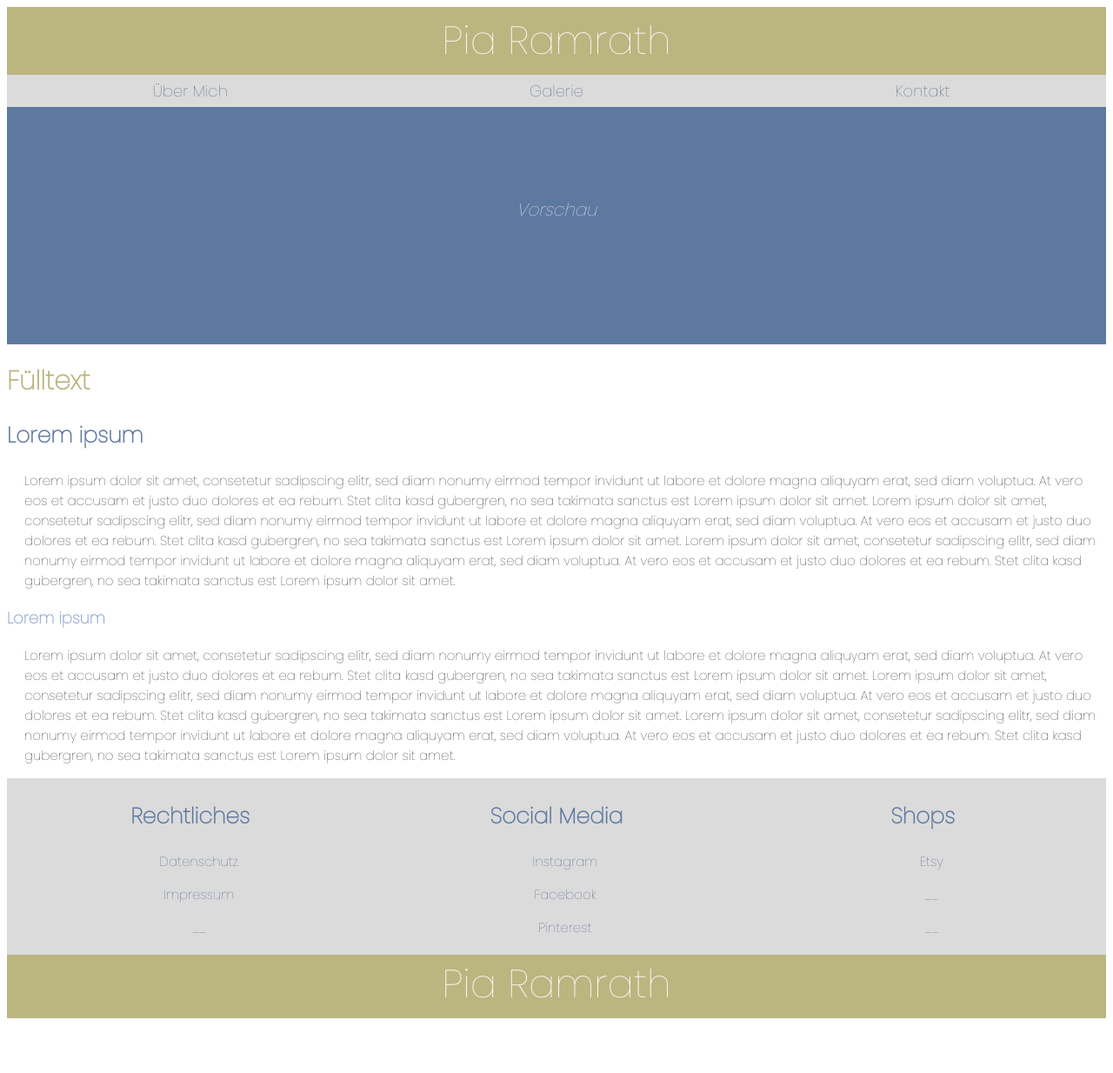
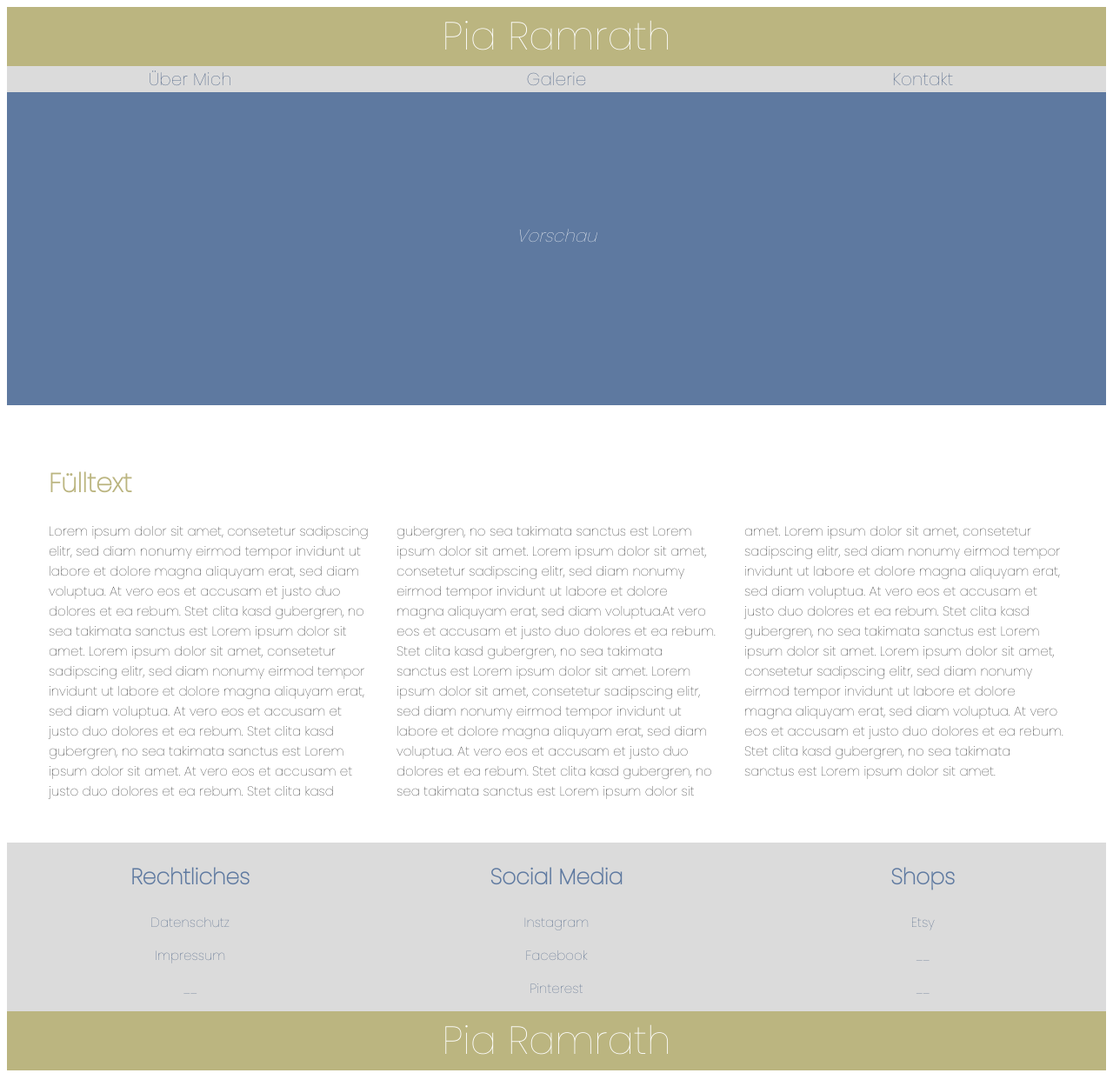
Before and after one commit to pia180316/simplified-setup, a website: page index.html in a window 1280 px wide. Shown: the whole page at 87% size. Before the commit the page ends 1179 px from the top, so only its background shows below. Drawn offline with Linux system fonts and the light colour scheme.

Commit message:
Simplified-setup-pia

```diff
--- a/body.css
+++ b/body.css
@@ -3,7 +3,7 @@
 
 /* Vorschau für Bilder */
 .vorschau {
-    padding:140px;
+    padding:9em;
     text-align: center;
     color: var(--color-white);
     background:var(--color-secondary);
@@ -11,3 +11,13 @@
     font-size: 20px;
     font-style: italic;
 }
+
+/* Fülltext */
+.fülltext {
+    padding: 3em;
+}
+.fliestext {
+    column-count: 3;
+    column-gap: 2em;
+    column-rule-color: var(--color-primary);
+}
--- a/header&footer.css
+++ b/header&footer.css
@@ -3,7 +3,7 @@
 
 /* Logo */
 .logo {
-    padding: 5px;
+    padding: 0,9em;
     text-align: center;
     color: var(--color-white);
     background: var(--color-primary);
@@ -12,16 +12,17 @@
     font-style:normal;
 }
 
+
 /* Navigation */
 .navi {
-    padding-top: 5px;
-    padding-bottom: 5px;
+    padding-top: 0,9em;
+    padding-bottom: 0,9em;
     float:left;
     width: 33.33%;
     text-align: center;
     color:var(--color-secondary-dark);
     background: var(--color-grey);
     font-family: poppins;
-    font-size: 18px;
+    font-size: 20px;
     font-style: normal;
 }
--- a/index.html
+++ b/index.html
@@ -17,9 +17,17 @@
         </div>
 
         <div class="row">
-          <div class="navi">Über Mich</div>
-          <div class="navi">Galerie</div>
-          <div class="navi">Kontakt</div>
+
+          <div class="navi">
+            Über Mich
+          </div>
+          <div class="navi">
+            Galerie
+          </div>
+          <div class="navi">
+            Kontakt
+          </div>
+
         </div>
 
       </header>
@@ -31,57 +39,33 @@
           Vorschau
         </div>
 
-        <div class="main">
+        <div class="fülltext">
 
-          <h1>
-            Fülltext
-          </h1>
+          <div class="überschrift">
 
-          <h2>
-            Lorem ipsum
-          </h2>
+            <h1>
+              Fülltext
+            </h1>
+
+          </div>
+
+          <div class="fliestext">
 
           <p>
-            Lorem ipsum dolor sit amet, consetetur sadipscing elitr,
-            sed diam nonumy eirmod tempor invidunt ut labore et dolore magna aliquyam erat, sed diam voluptua.
-            At vero eos et accusam et justo duo dolores et ea rebum. Stet clita kasd gubergren, no sea takimata sanctus est Lorem ipsum dolor sit amet.
-            Lorem ipsum dolor sit amet, consetetur sadipscing elitr, sed diam nonumy eirmod tempor invidunt ut labore et dolore magna aliquyam erat,
-            sed diam voluptua. At vero eos et accusam et justo duo dolores et ea rebum. Stet clita kasd gubergren,
-            no sea takimata sanctus est Lorem ipsum dolor sit amet. Lorem ipsum dolor sit amet, consetetur sadipscing elitr,
-            sed diam nonumy eirmod tempor invidunt ut labore et dolore magna aliquyam erat, sed diam voluptua. At vero eos et accusam et justo duo dolores et ea rebum.
-            Stet clita kasd gubergren, no sea takimata sanctus est Lorem ipsum dolor sit amet.
+            Lorem ipsum dolor sit amet, consetetur sadipscing elitr, sed diam nonumy eirmod tempor invidunt ut labore et dolore magna aliquyam erat, sed diam voluptua. At vero eos et accusam et justo duo dolores et ea rebum. Stet clita kasd gubergren, no sea takimata sanctus est Lorem ipsum dolor sit amet. Lorem ipsum dolor sit amet, consetetur sadipscing elitr, sed diam nonumy eirmod tempor invidunt ut labore et dolore magna aliquyam erat, sed diam voluptua. At vero eos et accusam et justo duo dolores et ea rebum. Stet clita kasd gubergren, no sea takimata sanctus est Lorem ipsum dolor sit amet. At vero eos et accusam et justo duo dolores et ea rebum. Stet clita kasd gubergren, no sea takimata sanctus est Lorem ipsum dolor sit amet.
+            Lorem ipsum dolor sit amet, consetetur sadipscing elitr, sed diam nonumy eirmod tempor invidunt ut labore et dolore magna aliquyam erat, sed diam voluptua.At vero eos et accusam et justo duo dolores et ea rebum. Stet clita kasd gubergren, no sea takimata sanctus est Lorem ipsum dolor sit amet. Lorem ipsum dolor sit amet, consetetur sadipscing elitr, sed diam nonumy eirmod tempor invidunt ut labore et dolore magna aliquyam erat, sed diam voluptua. At vero eos et accusam et justo duo dolores et ea rebum. Stet clita kasd gubergren, no sea takimata sanctus est Lorem ipsum dolor sit amet. Lorem ipsum dolor sit amet, consetetur sadipscing elitr, sed diam nonumy eirmod tempor invidunt ut labore et dolore magna aliquyam erat, sed diam voluptua. At vero eos et accusam et justo duo dolores et ea rebum. Stet clita kasd gubergren, no sea takimata sanctus est Lorem ipsum dolor sit amet. Lorem ipsum dolor sit amet, consetetur sadipscing elitr, sed diam nonumy eirmod tempor invidunt ut labore et dolore magna aliquyam erat, sed diam voluptua. At vero eos et accusam et justo duo dolores et ea rebum. Stet clita kasd gubergren, no sea takimata sanctus est Lorem ipsum dolor sit amet.
           </p>
 
-          <h3>
-            Lorem ipsum
-          </h3>
-
-          <p>
-            Lorem ipsum dolor sit amet, consetetur sadipscing elitr, sed diam nonumy eirmod tempor invidunt ut labore et dolore
-            magna aliquyam erat, sed diam voluptua. At vero eos et accusam et justo duo dolores et ea rebum. Stet clita kasd gubergren,
-            no sea takimata sanctus est Lorem ipsum dolor sit amet. Lorem ipsum dolor sit amet, consetetur sadipscing elitr, sed diam nonumy eirmod tempor invidunt
-            ut labore et dolore magna aliquyam erat, sed diam voluptua. At vero eos et accusam et justo duo dolores et ea rebum. Stet clita kasd gubergren,
-            no sea takimata sanctus est Lorem ipsum dolor sit amet. Lorem ipsum dolor sit amet, consetetur sadipscing elitr, sed diam nonumy
-            eirmod tempor invidunt ut labore et dolore magna aliquyam erat, sed diam voluptua. At vero eos et accusam et justo duo dolores et ea rebum.
-            Stet clita kasd gubergren, no sea takimata sanctus est Lorem ipsum dolor sit amet.
-          </p>
+          </div>
 
         </div>
 
       </main>
 
 
-
-
-      <aside></aside>
-      <nav></nav>
-      <article></article>
-
-
-
       <footer>
 
-        <div class="row2">
+        <div class="row">
 
           <div class="navi">
 
--- a/styles.css
+++ b/styles.css
@@ -2,4 +2,6 @@
 @import url(body.css);
 @import url(tokens.css);
 
+
+/* FONTS */
 @import url('https://fonts.googleapis.com/css2?family=Poppins:wght@100&display=swap');
--- a/tokens.css
+++ b/tokens.css
@@ -50,7 +50,8 @@ h3 {
 
 /* Texte */
 p {
-    padding-inline-start: 20px;
+    margin-block-start: 0em;
+    margin-inline-end: 0em;
     font-family: poppins;
     font-size: 15px;
 }
```
Also changed, not shown: Bilder/IMG_3901.jpeg (added), 5 other files.
